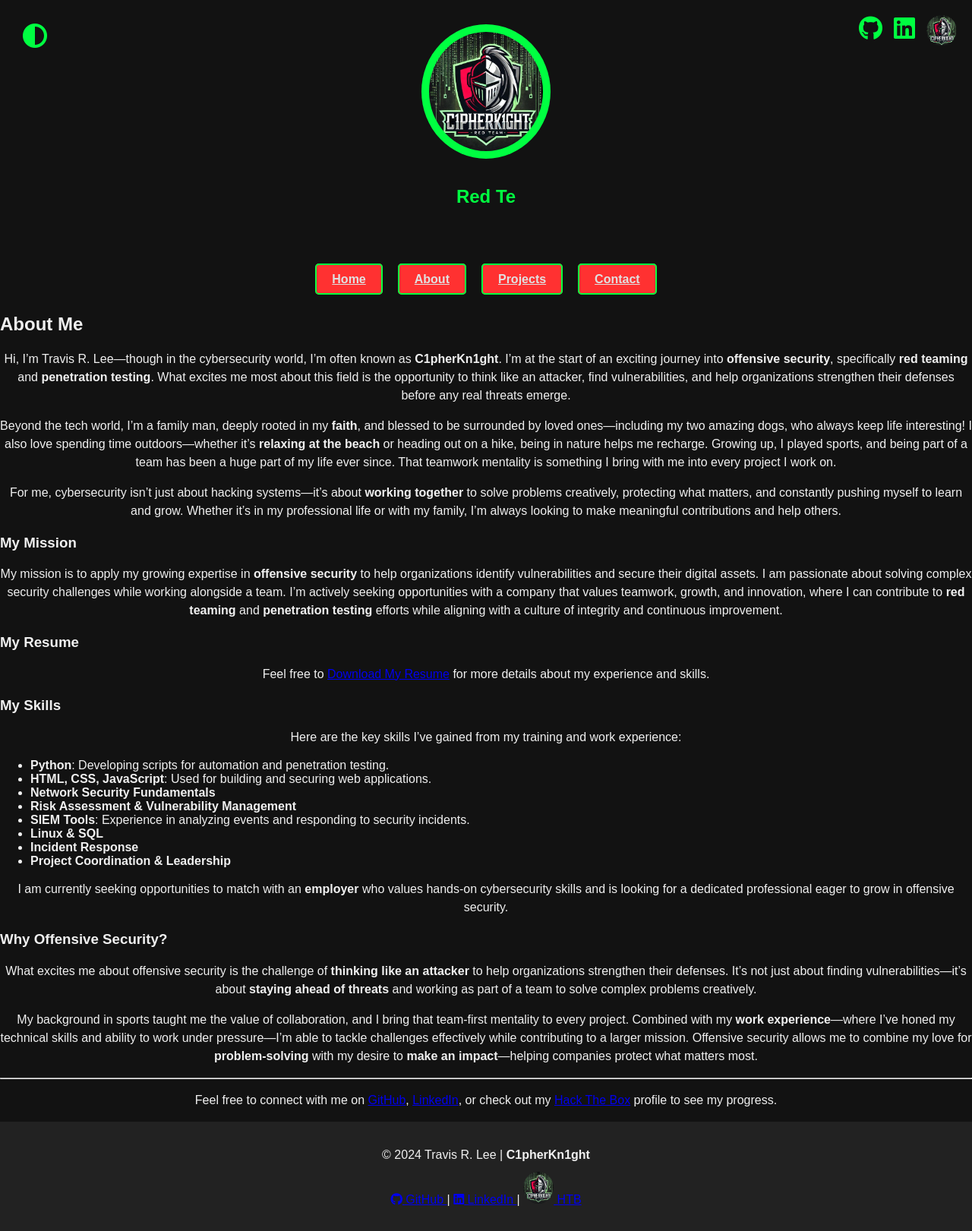
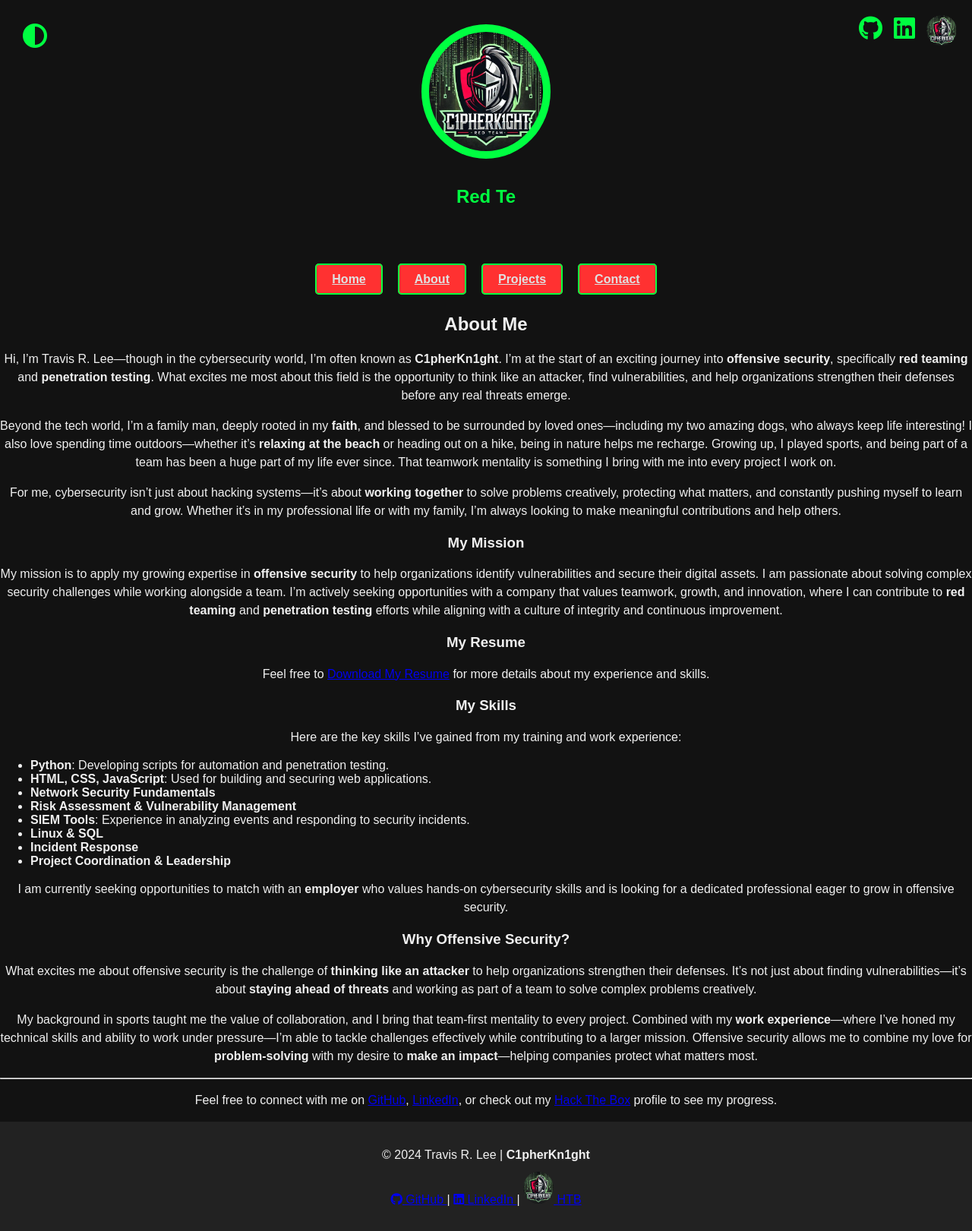
Before and after one commit to Travrl12/travrl12.github.io, a Jekyll site: the page built from about.markdown, in a window 1280 px wide. Shown: the whole page at 76% size. Built offline with Jekyll 4.4.1, drawn with Linux system fonts in a browser that asks for light colours.

Commit message:
Update main.css
centered headers in about.markdown

```diff
--- a/assets/css/main.css
+++ b/assets/css/main.css
@@ -19,6 +19,11 @@ body.dark-mode {
 /* Main content should take up available space */
 main {
     flex-grow: 1; /* Allows the main content to expand and push the footer down */
+}
+
+/* Center all headings */
+h1, h2, h3, h4, h5, h6 {
+    text-align: center;
 }
 
 /* Header Section */
@@ -181,7 +186,6 @@ footer p {
 h1 {
     font-size: 2rem;
     margin-bottom: 1rem;
-    text-align: center;
 }
 
 p {
```
